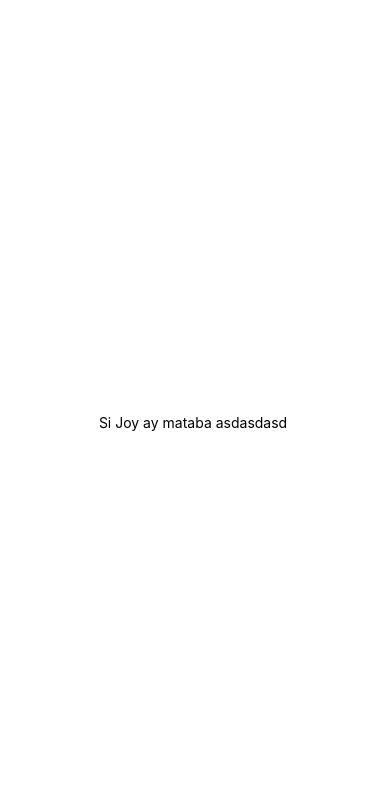
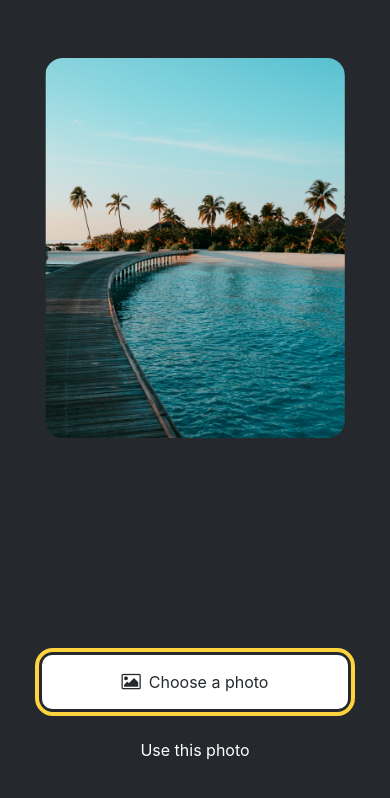
Before and after one commit to napbie1/StickerSmash, a React Native app: screen / in a window 390 px wide. Shown: the top 798 px of the page. Built offline with nearby package versions, Linux system fonts and the light colour scheme.

Commit message:
Add ImagePicker component to upload image in local storage

```diff
--- a/App.js
+++ b/App.js
@@ -1,10 +1,44 @@
 import { StatusBar } from "expo-status-bar";
-import { StyleSheet, Text, View } from "react-native";
+import { StyleSheet, View } from "react-native";
+import { useState } from "react";
+import * as ImagePicker from "expo-image-picker";
+import Button from "./components/Button";
+import ImageViewer from "./components/ImageViewer";
+
+const PlaceholderImage = require("./assets/images/background-image.png");
 
 export default function App() {
+  const [selectedImage, setSelectedImage] = useState(null);
+
+  const pickImageAsync = async () => {
+    let result = await ImagePicker.launchImageLibraryAsync({
+      allowsEditing: true,
+      quality: 1,
+    });
+
+    if (!result.canceled) {
+      setSelectedImage(result.assets[0].uri);
+    } else {
+      alert("You did not select any image.");
+    }
+  };
+
   return (
     <View style={styles.container}>
-      <Text>Si Joy ay mataba asdasdasd </Text>
+      <View style={styles.imageContainer}>
+        <ImageViewer
+          placeholderImageSource={PlaceholderImage}
+          selectedImage={selectedImage}
+        />
+      </View>
+      <View style={styles.footerContainer}>
+        <Button
+          theme="primary"
+          label="Choose a photo"
+          onPress={pickImageAsync}
+        />
+        <Button label="Use this photo" />
+      </View>
       <StatusBar style="auto" />
     </View>
   );
@@ -13,8 +47,15 @@
 const styles = StyleSheet.create({
   container: {
     flex: 1,
-    backgroundColor: "#fff",
+    backgroundColor: "#25292e",
     alignItems: "center",
-    justifyContent: "center",
+  },
+  imageContainer: {
+    flex: 1,
+    paddingTop: 58,
+  },
+  footerContainer: {
+    flex: 1 / 3,
+    alignItems: "center",
   },
 });
--- /dev/null
+++ b/components/Button.js
@@ -0,0 +1,67 @@
+import { StyleSheet, View, Pressable, Text } from "react-native";
+import FontAwesome from "@expo/vector-icons/FontAwesome";
+
+export default function Button({ label, theme, onPress }) {
+  if (theme === "primary") {
+    return (
+      <View
+        style={[
+          styles.buttonContainer,
+          { borderWidth: 4, borderColor: "#ffd33d", borderRadius: 18 },
+        ]}
+      >
+        <Pressable
+          style={[styles.button, { backgroundColor: "#fff" }]}
+          onPress={onPress}
+        >
+          <FontAwesome
+            name="picture-o"
+            size={18}
+            color="#25292e"
+            style={styles.buttonIcon}
+          />
+          <Text style={[styles.buttonLabel, { color: "#25292e" }]}>
+            {label}
+          </Text>
+        </Pressable>
+      </View>
+    );
+  }
+
+  return (
+    <View style={styles.buttonContainer}>
+      <Pressable
+        style={styles.button}
+        onPress={() => alert("You pressed a button.")}
+      >
+        <Text style={styles.buttonLabel}>{label}</Text>
+      </Pressable>
+    </View>
+  );
+}
+
+const styles = StyleSheet.create({
+  buttonContainer: {
+    width: 320,
+    height: 68,
+    marginHorizontal: 20,
+    alignItems: "center",
+    justifyContent: "center",
+    padding: 3,
+  },
+  button: {
+    borderRadius: 10,
+    width: "100%",
+    height: "100%",
+    alignItems: "center",
+    justifyContent: "center",
+    flexDirection: "row",
+  },
+  buttonIcon: {
+    paddingRight: 8,
+  },
+  buttonLabel: {
+    color: "#fff",
+    fontSize: 16,
+  },
+});
--- a/components/ImageViewer.js
+++ b/components/ImageViewer.js
@@ -1,13 +1,17 @@
 import { StyleSheet, Image } from "react-native";
 
-export default function ImageViewer({ placeholderImageSource }) {
-  return <Image source={placeholderImageSource} style={styles.image} />;
+export default function ImageViewer({ placeholderImageSource, selectedImage }) {
+  const imageSource = selectedImage
+    ? { uri: selectedImage }
+    : placeholderImageSource;
+
+  return <Image source={imageSource} style={styles.image} />;
 }
 
 const styles = StyleSheet.create({
   image: {
-    width: 320,
-    height: 440,
+    width: 300,
+    height: 380,
     borderRadius: 18,
   },
 });
--- a/package.json
+++ b/package.json
@@ -15,7 +15,9 @@
     "react-native": "0.74.3",
     "react-dom": "18.2.0",
     "react-native-web": "~0.19.10",
-    "@expo/metro-runtime": "~3.2.1"
+    "@expo/metro-runtime": "~3.2.1",
+    "@expo/vector-icons": "^14.0.2",
+    "expo-image-picker": "~15.0.7"
   },
   "devDependencies": {
     "@babel/core": "^7.20.0"
```
Also changed, not shown: 1 other file (tests, documents, lock files or other folders).
